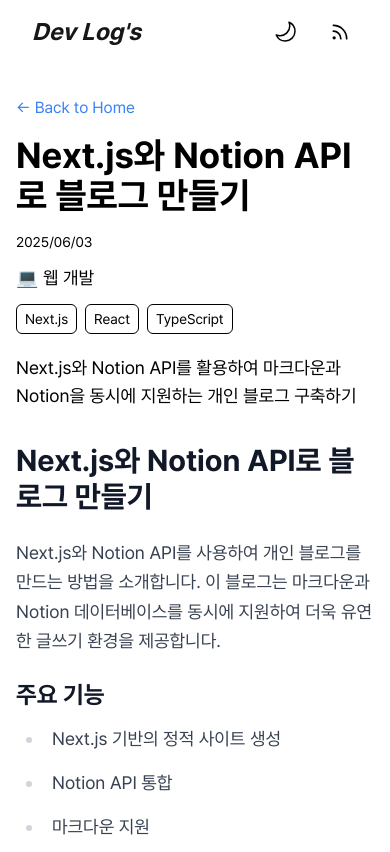
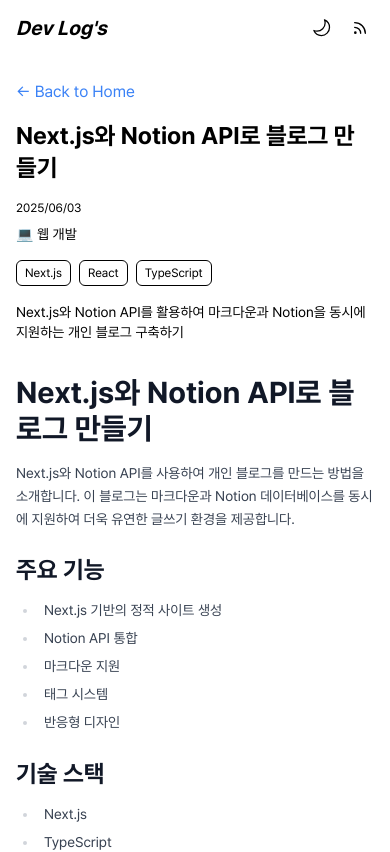
Before and after one commit to devsoob/dev-soob-log, a Next.js app: page /posts/2025-06-03-nextjs-notion-blog in a window 390 px wide. Shown: the top 852 px of the page. Built offline with nearby package versions, Linux system fonts and the light colour scheme; no server answers.

Commit message:
Feat: improve responsive UI for main, detail page

```diff
--- a/components/Footer.tsx
+++ b/components/Footer.tsx
@@ -2,9 +2,9 @@ export default function Footer() {
   const year = new Date().getFullYear();
 
   return (
-    <footer className="w-full py-4">
-      <div className="px-5 text-center">
-        <p className="text-sm text-gray-500 dark:text-gray-400">
+    <footer className="w-full py-3 xs:py-4">
+      <div className="px-4 xs:px-5 text-center">
+        <p className="text-xs xs:text-sm text-gray-500 dark:text-gray-400">
           © {year} Dev Log&apos;s. All rights reserved.
         </p>
       </div>
--- a/components/Header.tsx
+++ b/components/Header.tsx
@@ -7,6 +7,7 @@ import { UnifiedPost } from '@/types/post';
 interface HeaderProps {
   onSearchResults?: (results: UnifiedPost[] | null) => void;
   onSearching?: (isSearching: boolean) => void;
+  onSearchVisible?: (visible: boolean) => void;
 }
 
 function useSearch(onSearchResults?: (results: UnifiedPost[] | null) => void, onSearching?: (isSearching: boolean) => void) {
@@ -66,7 +67,7 @@ function useSearch(onSearchResults?: (results: UnifiedPost[] | null) => void, on
   };
 }
 
-export default function Header({ onSearchResults, onSearching }: HeaderProps) {
+export default function Header({ onSearchResults, onSearching, onSearchVisible }: HeaderProps) {
   const [isSearchVisible, setIsSearchVisible] = useState(false);
   const router = useRouter();
   const isHomePage = router.pathname === '/';
@@ -89,87 +90,93 @@ export default function Header({ onSearchResults, onSearching }: HeaderProps) {
     }
   };
 
+  useEffect(() => {
+    if (onSearchVisible) {
+      onSearchVisible(isSearchVisible);
+    }
+  }, [isSearchVisible]);
+
   return (
     <header className="fixed top-0 left-0 right-0 bg-white/80 dark:bg-black/80 backdrop-blur-sm z-[100]">
-      <div className="w-full h-16 flex justify-between items-center px-8">
-        <Link href="/" className="text-2xl font-bold italic hover:scale-105 transition-transform duration-200" onClick={handleLogoClick}>
+      <div className="w-full flex justify-between items-center px-4 xs:px-8 h-14 xs:h-16">
+        <Link href="/" className="text-xl xs:text-2xl font-bold italic hover:scale-105 transition-transform duration-200 text-black dark:text-white" onClick={handleLogoClick}>
           Dev Log&apos;s
         </Link>
-        <div className="flex items-center gap-4">
-          {isHomePage && (
-            isSearchVisible ? (
-              <form onSubmit={handleSearchSubmit} className="relative">
-                <input
-                  type="text"
-                  value={searchTerm}
-                  onChange={(e) => setSearchTerm(e.target.value)}
-                  className="w-64 pl-2 pr-8 py-1 text-sm text-gray-900 bg-white/50 dark:bg-black/50 border-b border-black dark:border-white focus:outline-none dark:text-white backdrop-blur-sm"
-                  autoFocus
-                />
-                <button
-                  type="button"
-                  onClick={handleClearSearchAndHide}
-                  className="absolute right-2 top-1/2 -translate-y-1/2 text-black dark:text-white hover:text-gray-600 dark:hover:text-gray-300"
-                >
-                  <svg
-                    xmlns="http://www.w3.org/2000/svg"
-                    width="16"
-                    height="16"
-                    viewBox="0 0 24 24"
-                    fill="none"
-                    stroke="currentColor"
-                    strokeWidth="2"
-                    strokeLinecap="round"
-                    strokeLinejoin="round"
-                  >
-                    <line x1="18" y1="6" x2="6" y2="18" />
-                    <line x1="6" y1="6" x2="18" y2="18" />
-                  </svg>
-                </button>
-              </form>
-            ) : (
+        <div className="flex items-center gap-2 xs:gap-4">
+          {isHomePage && !isSearchVisible && (
+            <button
+              onClick={() => setIsSearchVisible(true)}
+              className="p-1.5 xs:p-2 rounded-full hover:bg-gray-100 dark:hover:bg-gray-800 transition-colors duration-200"
+              title="Search"
+            >
+              <svg
+                xmlns="http://www.w3.org/2000/svg"
+                width="16"
+                height="16"
+                viewBox="0 0 24 24"
+                fill="none"
+                stroke="currentColor"
+                strokeWidth="2"
+                strokeLinecap="round"
+                strokeLinejoin="round"
+                className="text-black dark:text-white xs:w-5 xs:h-5"
+              >
+                <circle cx="11" cy="11" r="8" />
+                <path d="m21 21-4.3-4.3" />
+              </svg>
+            </button>
+          )}
+          {isHomePage && isSearchVisible && (
+            <form onSubmit={handleSearchSubmit} className="relative hidden xs:block">
+              <input
+                type="text"
+                value={searchTerm}
+                onChange={(e) => setSearchTerm(e.target.value)}
+                className="w-48 xs:w-64 pl-2 pr-8 py-1 text-xs xs:text-sm text-gray-900 bg-white/50 dark:bg-black/50 border-b border-black dark:border-white focus:outline-none dark:text-white backdrop-blur-sm"
+                autoFocus
+              />
               <button
-                onClick={() => setIsSearchVisible(true)}
-                className="p-2 rounded-full hover:bg-gray-100 dark:hover:bg-gray-800 transition-colors duration-200"
-                title="Search"
+                type="button"
+                onClick={handleClearSearchAndHide}
+                className="absolute right-2 top-1/2 -translate-y-1/2 text-black dark:text-white hover:text-gray-600 dark:hover:text-gray-300"
               >
                 <svg
                   xmlns="http://www.w3.org/2000/svg"
-                  width="20"
-                  height="20"
+                  width="14"
+                  height="14"
                   viewBox="0 0 24 24"
                   fill="none"
                   stroke="currentColor"
                   strokeWidth="2"
                   strokeLinecap="round"
                   strokeLinejoin="round"
-                  className="text-black dark:text-white"
+                  className="xs:w-4 xs:h-4"
                 >
-                  <circle cx="11" cy="11" r="8" />
-                  <path d="m21 21-4.3-4.3" />
+                  <line x1="18" y1="6" x2="6" y2="18" />
+                  <line x1="6" y1="6" x2="18" y2="18" />
                 </svg>
               </button>
-            )
+            </form>
           )}
           <ThemeToggle />
           <Link
             href="/rss.xml"
-            className="p-2 rounded-full hover:bg-gray-100 dark:hover:bg-gray-800 transition-colors duration-200"
+            className="p-1.5 xs:p-2 rounded-full hover:bg-gray-100 dark:hover:bg-gray-800 transition-colors duration-200"
             title="RSS Feed"
             target="_blank"
             rel="noopener noreferrer"
           >
             <svg
               xmlns="http://www.w3.org/2000/svg"
-              width="20"
-              height="20"
+              width="16"
+              height="16"
               viewBox="0 0 24 24"
               fill="none"
               stroke="currentColor"
               strokeWidth="2"
               strokeLinecap="round"
               strokeLinejoin="round"
-              className="text-black dark:text-white"
+              className="text-black dark:text-white xs:w-5 xs:h-5"
             >
               <path d="M4 11a9 9 0 0 1 9 9" />
               <path d="M4 4a16 16 0 0 1 16 16" />
@@ -177,6 +184,39 @@ export default function Header({ onSearchResults, onSearching }: HeaderProps) {
             </svg>
           </Link>
         </div>
+        {isHomePage && isSearchVisible && (
+          <div className="w-full xs:hidden mt-2 absolute top-full left-0 px-4 bg-white/80 dark:bg-black/80 backdrop-blur-sm pb-4">
+            <form onSubmit={handleSearchSubmit} className="relative">
+              <input
+                type="text"
+                value={searchTerm}
+                onChange={(e) => setSearchTerm(e.target.value)}
+                className="w-full pl-2 pr-8 py-1 text-xs text-gray-900 bg-white/50 dark:bg-black/50 border-b border-black dark:border-white focus:outline-none dark:text-white backdrop-blur-sm"
+                autoFocus
+              />
+              <button
+                type="button"
+                onClick={handleClearSearchAndHide}
+                className="absolute right-2 top-1/2 -translate-y-1/2 text-black dark:text-white hover:text-gray-600 dark:hover:text-gray-300"
+              >
+                <svg
+                  xmlns="http://www.w3.org/2000/svg"
+                  width="14"
+                  height="14"
+                  viewBox="0 0 24 24"
+                  fill="none"
+                  stroke="currentColor"
+                  strokeWidth="2"
+                  strokeLinecap="round"
+                  strokeLinejoin="round"
+                >
+                  <line x1="18" y1="6" x2="6" y2="18" />
+                  <line x1="6" y1="6" x2="18" y2="18" />
+                </svg>
+              </button>
+            </form>
+          </div>
+        )}
       </div>
     </header>
   );
--- a/components/Tag.tsx
+++ b/components/Tag.tsx
@@ -9,7 +9,7 @@ interface TagProps {
 }
 
 export default function Tag({ name, count, className = '', onClick }: TagProps) {
-  const baseClasses = 'inline-flex items-center px-2 py-1 rounded-md text-sm bg-white dark:bg-black border border-black dark:border-white text-black dark:text-white';
+  const baseClasses = 'inline-flex items-center px-1.5 xs:px-2 py-0.5 xs:py-1 rounded-md text-xs xs:text-sm bg-white dark:bg-black border border-black dark:border-white text-black dark:text-white';
 
   if (onClick) {
     return (
@@ -19,7 +19,7 @@ export default function Tag({ name, count, className = '', onClick }: TagProps)
       >
         {name}
         {count !== undefined && (
-          <span className="ml-2 bg-gray-800 dark:bg-gray-200 px-2 py-0.5 rounded-full text-xs">
+          <span className="ml-1 xs:ml-2 bg-gray-800 dark:bg-gray-200 px-1.5 xs:px-2 py-0.5 rounded-full text-[10px] xs:text-xs">
             {count}
           </span>
         )}
@@ -34,7 +34,7 @@ export default function Tag({ name, count, className = '', onClick }: TagProps)
     >
       {name}
       {count !== undefined && (
-        <span className="ml-2 bg-gray-800 dark:bg-gray-200 px-2 py-0.5 rounded-full text-xs">
+        <span className="ml-1 xs:ml-2 bg-gray-800 dark:bg-gray-200 px-1.5 xs:px-2 py-0.5 rounded-full text-[10px] xs:text-xs">
           {count}
         </span>
       )}
--- a/components/ThemeToggle.tsx
+++ b/components/ThemeToggle.tsx
@@ -35,10 +35,10 @@ export default function ThemeToggle() {
   return (
     <button
       onClick={toggleTheme}
-      className="p-2 rounded-full hover:bg-gray-100 dark:hover:bg-gray-800 transition-colors duration-200"
+      className="p-1.5 xs:p-2 rounded-full hover:bg-gray-100 dark:hover:bg-gray-800 transition-colors duration-200"
       aria-label="Toggle theme"
     >
-      <div className={`relative w-6 h-6 transition-transform duration-500 ${isAnimating ? 'rotate-180' : ''}`}>
+      <div className={`relative w-5 h-5 xs:w-6 xs:h-6 transition-transform duration-500 ${isAnimating ? 'rotate-180' : ''}`}>
         {theme === 'light' ? (
           // Crescent moon icon for light mode
           <svg
@@ -47,7 +47,7 @@ export default function ThemeToggle() {
             viewBox="0 0 24 24"
             strokeWidth={1.5}
             stroke="currentColor"
-            className="w-6 h-6 text-black dark:text-white absolute inset-0 transition-opacity duration-300"
+            className="w-5 h-5 xs:w-6 xs:h-6 text-black dark:text-white absolute inset-0 transition-opacity duration-300"
           >
             <path
               strokeLinecap="round"
@@ -64,7 +64,7 @@ export default function ThemeToggle() {
             viewBox="0 0 24 24"
             strokeWidth={1.5}
             stroke="currentColor"
-            className="w-6 h-6 text-black dark:text-white absolute inset-0 transition-opacity duration-300"
+            className="w-5 h-5 xs:w-6 xs:h-6 text-black dark:text-white absolute inset-0 transition-opacity duration-300"
           >
             <circle cx="12" cy="12" r="5" stroke="currentColor" strokeWidth="1.5" fill="none" />
             <line x1="12" y1="2" x2="12" y2="4" stroke="currentColor" strokeWidth="1.5" strokeLinecap="round" />
--- a/pages/index.tsx
+++ b/pages/index.tsx
@@ -15,6 +15,7 @@ interface Props {
 export default function Home({ posts }: Props) {
   const [searchResults, setSearchResults] = useState<UnifiedPost[] | null>(null);
   const [isSearching, setIsSearching] = useState(false);
+  const [isSearchVisible, setIsSearchVisible] = useState(false);
 
   const handleSearchResults = (results: UnifiedPost[] | null) => {
     setSearchResults(results);
@@ -24,29 +25,34 @@ export default function Home({ posts }: Props) {
     setIsSearching(searching);
   };
 
+  // 검색바 표시 상태를 Header에서 받아오기 위한 핸들러
+  const handleSearchVisible = (visible: boolean) => {
+    setIsSearchVisible(visible);
+  };
+
   // 표시할 포스트 결정
   const displayPosts = searchResults !== null ? searchResults : posts;
 
   return (
     <>
       <Head>
-        <title>Dev Log</title>
+        <title>Dev Log's</title>
         <meta name="description" content="A developer's blog about programming, technology, and more." />
         <meta name="viewport" content="width=device-width, initial-scale=1" />
         <link rel="icon" href="/favicon.ico" />
-        <meta property="og:title" content="Dev Log" />
+        <meta property="og:title" content="Dev Log's" />
         <meta property="og:description" content="A developer's blog about programming, technology, and more." />
         <meta property="og:type" content="website" />
       </Head>
 
       <div className="min-h-screen bg-white dark:bg-black flex flex-col">
-        <Header onSearchResults={handleSearchResults} onSearching={handleSearching} />
+        <Header onSearchResults={handleSearchResults} onSearching={handleSearching} onSearchVisible={handleSearchVisible} />
         <main className="flex-1 max-w-4xl mx-auto px-4 pt-24 pb-8 w-full">
-          <section className="space-y-8">
+          <section className={`space-y-8 ${isSearchVisible ? 'mt-8 xs:mt-0' : ''}`}>
             {isSearching ? (
-              <div className="flex flex-col items-center justify-center py-16">
-                <div className="w-12 h-12 border-4 border-gray-200 dark:border-gray-700 border-t-black dark:border-t-white rounded-full animate-spin mb-4" />
-                <p className="text-gray-600 dark:text-gray-400">검색 중...</p>
+              <div className="flex flex-col items-center justify-center py-12 xs:py-16">
+                <div className="w-8 h-8 xs:w-12 xs:h-12 border-4 border-gray-200 dark:border-gray-700 border-t-black dark:border-t-white rounded-full animate-spin mb-3 xs:mb-4" />
+                <p className="text-sm xs:text-base text-gray-600 dark:text-gray-400">검색 중...</p>
               </div>
             ) : displayPosts.length > 0 ? (
               displayPosts.map((post) => (
@@ -54,9 +60,9 @@ export default function Home({ posts }: Props) {
               ))
             ) : (
               searchResults !== null && (
-                <div className="flex flex-col items-center justify-center py-16">
-                  <span className="text-5xl mb-4">🤔</span>
-                  <p className="text-gray-600 dark:text-gray-400">검색 결과가 없습니다.</p>
+                <div className="flex flex-col items-center justify-center py-12 xs:py-16">
+                  <span className="text-4xl xs:text-5xl mb-3 xs:mb-4">🤔</span>
+                  <p className="text-sm xs:text-base text-gray-600 dark:text-gray-400">검색 결과가 없습니다.</p>
                 </div>
               )
             )}
--- a/pages/posts/[slug].tsx
+++ b/pages/posts/[slug].tsx
@@ -19,41 +19,43 @@ export default function PostPage({ post, mdxSource }: PostPageProps) {
   return (
     <div className="min-h-screen bg-white dark:bg-black flex flex-col">
       <Head>
-        <title>{post.title}</title>
+        <title>Dev Log's</title>
         <meta name="description" content={post.description} />
       </Head>
 
       <Header />
 
-      <article className="flex-1 max-w-4xl mx-auto px-4 pt-24 pb-8 w-full">
-        <Link href="/" className="text-blue-500 hover:text-blue-600 mb-4 inline-block">
+      <article className="flex-1 max-w-4xl mx-auto px-4 xs:px-6 sm:px-10 pt-20 xs:pt-24 pb-8 w-full">
+        <Link href="/" className="text-blue-500 hover:text-blue-600 mb-4 inline-block text-base xs:text-lg sm:text-xl">
           ← Back to Home
         </Link>
-        <h1 className="text-4xl font-bold mb-4 text-black dark:text-white">{post.title}</h1>
-        <div className="flex flex-col gap-3 text-black dark:text-white">
-          <time dateTime={post.date} className="text-sm">
+        <h1 className="text-2xl xs:text-3xl sm:text-4xl font-bold mb-4 text-black dark:text-white break-words">
+          {post.title}
+        </h1>
+        <div className="flex flex-col gap-2 xs:gap-3 text-black dark:text-white">
+          <time dateTime={post.date} className="text-xs xs:text-sm sm:text-base">
             {new Date(post.date).toLocaleDateString('ko-KR', {
               year: 'numeric',
               month: '2-digit',
               day: '2-digit'
             }).replace(/\./g, '/').replace(/\s/g, '').replace(/\/$/, '')}
           </time>
-          <div className="flex items-center gap-2">
-            <span className="text-lg">{post.category}</span>
+          <div className="flex items-center gap-2 xs:gap-3">
+            <span className="text-sm xs:text-base sm:text-lg">{post.category}</span>
           </div>
           {post.tags.length > 0 && (
-            <div className="flex flex-wrap gap-2">
+            <div className="flex flex-wrap gap-2 xs:gap-3 mt-2">
               {post.tags.map(tag => (
-                <span key={tag} className="bg-white dark:bg-black border border-black dark:border-white px-2 py-1 rounded-md text-sm">
+                <span key={tag} className="bg-white dark:bg-black border border-black dark:border-white px-2 py-1 rounded-md text-xs xs:text-sm">
                   {tag}
                 </span>
               ))}
             </div>
           )}
-          <p className="mt-2 text-lg">{post.description}</p>
+          <p className="mt-2 text-sm xs:text-base sm:text-lg break-words">{post.description}</p>
         </div>
 
-        <div className="prose prose-lg max-w-none dark:prose-invert mt-8">
+        <div className="prose prose-sm xs:prose-base sm:prose-lg max-w-none dark:prose-invert mt-8">
           <MDXRemote {...mdxSource} />
         </div>
       </article>
--- a/tailwind.config.js
+++ b/tailwind.config.js
@@ -9,6 +9,9 @@ module.exports = {
   darkMode: 'class',
   theme: {
     extend: {
+      screens: {
+        'xs': '480px',
+      },
       fontFamily: {
         sans: ['var(--font-pretendard)'],
       },
```
Also changed, not shown: components/PostCard.tsx (+8 -6 lines), pages/_app.tsx (+10 -4 lines).
